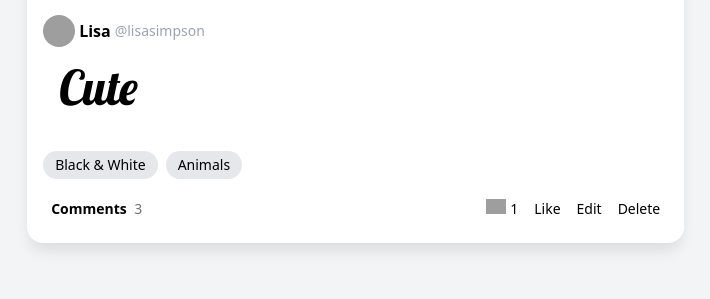
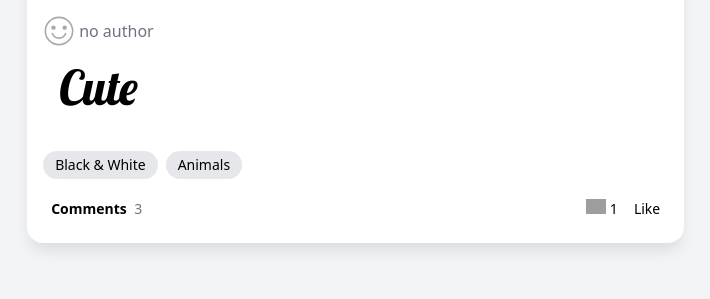
Before and after one commit to KavishkaAswaththa/Django_Awesome, a Django app: page /home in a window 1280 px wide. Shown: the part 4322-4621 px from the top of the page, without its empty margins (79-789 px from the left). Run offline with Django 5.2, Linux system fonts and the light colour scheme; data comes from the database, SQL or seed files in the repository; both versions use the stored data as it was after the commit; some libraries are stand-ins or nearby versions; grey boxes are pictures that could not be loaded.

Commit message:
User Profile Pages

```diff
--- a/a_core/settings.py
+++ b/a_core/settings.py
@@ -148,3 +148,5 @@ LOGIN_REDIRECT_URL = '/home'
 EMAIL_BACKEND = 'django.core.mail.backends.console.EmailBackend'
 ACCOUNT_AUTHENTICATION_METHOD = 'email'
 ACCOUNT_EMAIL_REQUIRED = True
+
+ACCOUNT_USERNAME_BLACKLIST = ['admin', 'accounts', 'profile','category','post']
--- a/a_core/urls.py
+++ b/a_core/urls.py
@@ -20,8 +20,9 @@ urlpatterns = [
     path('post/<pk>', post_page_view, name="post"),
     path('',welcome_view, name='welcome'),
     path('profile/',profile_view, name='profile'),
+    path('<username>/',profile_view, name='userprofile'),
     path('profile/edit/',profile_edit_view, name='profile-edit'),
-
+    path('profile/delete/',profile_delete_view, name='profile-delete'),
 
 
 ]
--- a/a_posts/models.py
+++ b/a_posts/models.py
@@ -1,4 +1,5 @@
 from django.db import models
+from django.contrib.auth.models import User
 import uuid
 
 
@@ -7,6 +8,7 @@ class Post(models.Model):
     artist = models.CharField(max_length=500, null=True)
     url = models.URLField(max_length=500, null=True)
     image = models.URLField(max_length=500)
+    author = models.ForeignKey(User, on_delete=models.SET_NULL, null=True, related_name='posts')
     body = models.TextField()
     tags = models.ManyToManyField('Tag')
     created = models.DateTimeField(auto_now_add=True)
--- a/a_posts/views.py
+++ b/a_posts/views.py
@@ -1,4 +1,5 @@
 from django.shortcuts import render,redirect, get_object_or_404
+from django.contrib.auth.decorators import login_required
 from .models import *
 from bs4 import BeautifulSoup
 import requests
@@ -30,7 +31,7 @@ def home_view (request, tag=None):
 
 
 
-
+@login_required
 def post_create_view(request):
     form = PostCreateForm()
 
@@ -54,14 +55,16 @@ def post_create_view(request):
             artist = find_artist[0].text.strip()
             post.artist = artist
 
+            post.author = request.user
             post.save()
             form.save_m2m()
             return redirect('home')
 
     return render(request, 'a_posts/post_create.html', {'form': form})
 
+@login_required
 def post_delete_view(request, pk):
-    post = get_object_or_404(Post, id=pk)
+    post = get_object_or_404(Post, id=pk, author=request.user )
 
     if request.method == "POST":
         post.delete()
@@ -71,8 +74,9 @@ def post_delete_view(request, pk):
     return render(request, 'a_posts/post_delete.html', {'post':post} )
 
 
+@login_required
 def post_edit_view(request, pk):
-    post = get_object_or_404(Post, id=pk)
+    post = get_object_or_404(Post, id=pk, author=request.user)
     form = PostEditForm(instance=post)
 
     if request.method == "POST":
--- a/a_users/models.py
+++ b/a_users/models.py
@@ -1,5 +1,6 @@
 from django.db import models
 from django.contrib.auth.models import User
+from django.templatetags.static import static
 
 class Profile(models.Model):
     user = models.OneToOneField(User, on_delete=models.CASCADE)
@@ -13,3 +14,19 @@ class Profile(models.Model):
 
     def __str__(self):
         return str(self.user)
+
+    @property
+    def avatar(self):
+        try:
+            avatar = self.image.url
+        except:
+            avatar = static('images/avatar_default.svg')
+        return avatar
+
+    @property
+    def name(self):
+        if self.realname:
+            name = self.realname
+        else:
+            name = self.user.username
+        return name
--- a/templates/a_posts/post.html
+++ b/templates/a_posts/post.html
@@ -1,3 +1,4 @@
+{% load static %}
         <article class="card">
             <div class="flex items-center justify-between px-4 h-14">
                 <h3 class="text-start leading-5 mr-1">{{post.title}}</h3>
@@ -7,11 +8,19 @@
                 <a href="{% url 'post' post.id %}"><img class="w-full" src="{{post.image}}"></a>
             </figure>
             <div class="p-4 pb-2">
-                <a class="flex items-center gap-1 mb-4" href="">
-                    <img class="w-8 h-8 object-cover rounded-full" src="https://img.icons8.com/small/96/A9A9A9/happy.png">
-                    <span class="font-bold hover:underline">Lisa</span>
-                    <span class="text-sm text-gray-400">@lisasimpson</span>
+                {% if post.author %}
+                <a class="flex items-center gap-1 mb-4" href="{% url 'userprofile' post.author.username %}">
+                    <img class="w-8 h-8 object-cover rounded-full" src="{{post.author.profile.avatar}}">
+                    <span class="font-bold hover:underline">{{post.author.profile.name}}</span>
+                    <span class="text-sm text-gray-400">@{{post.author.username}}</span>
                 </a>
+                {% else %}
+                <div class="flex items-center gap-1 mb-4">
+                    <img class="w-8 h-8 object-cover rounded-full" src="{% static 'images/avatar_default.svg' %}">
+                    <span class=" text-gray-500">no author</span>
+                </div>
+                {% endif %}
+
                 <p class="text-5xl mb-10 px-4 font1">{{post.body}}</p>
                 <div class="flex items-center gap-2 text-sm mb-5 flex-wrap">
                     {% for tag in post.tags.all %}
@@ -29,8 +38,10 @@
                             1
                         </div>
                         <a href="">Like</a>
+                        {% if user.is_authenticated and user == post.author %}
                         <a href="{% url 'post-edit' post.id %}">Edit</a>
                         <a href="{% url 'post-delete' post.id %}">Delete</a>
+                        {% endif %}
                     </div>
                 </div>
             </div>
--- a/templates/a_users/profile_edit.html
+++ b/templates/a_users/profile_edit.html
@@ -4,9 +4,9 @@
 
 <h1 class="mb-2">Edit Profile</h1>
 <div class="text-center flex flex-col items-center">
-    <img id="avatar" class="w-36 h-36 rounded-full object-cover mb-4" src="{{user.profile.image.url}}" />
+    <img id="avatar" class="w-36 h-36 rounded-full object-cover mb-4" src="{{user.profile.avatar}}" />
     <div class="text-center max-w-md">
-        <h1 id="realname">{{user.profile.realname}}</h1>
+        <h1 id="realname">{{user.profile.name}}</h1>
         <div class="text-gray-400 mb-2 -mt-3">@{{user.username}}</div>
     </div>
 </div>
@@ -16,7 +16,7 @@
     <button type="submit" >Submit</button>
     <a class="button secondaryAction ml-1" href="">Cancel</a>
 </form>
-<a class="mt-12 hover:underline text-gray-500" href="">Delete Profile</a>
+<a class="mt-12 hover:underline text-gray-500" href="{% url 'profile-delete' %}">Delete Profile</a>
 
 
 <script>
--- a/templates/includes/header.html
+++ b/templates/includes/header.html
@@ -24,8 +24,8 @@
                 <li><a href="{% url 'post-create' %}">Create Post</a></li>
                 <li x-data="{ dropdownOpen: false }" class="relative">
                     <a @click="dropdownOpen = !dropdownOpen" @click.away="dropdownOpen = false" class="cursor-pointer select-none">
-                        <img class="h-8 w-8 rounded-full object-cover" src="{{ user.profile.image.url }}"/>
-                        {{user.username}}
+                        <img class="h-8 w-8 rounded-full object-cover" src="{{ user.profile.avatar }}"/>
+                        {{user.profile.name}}
                         <img x-bind:class="dropdownOpen && 'rotate-180 duration-300'" class="w-4" src="https://img.icons8.com/small/32/777777/expand-arrow.png"/>
                     </a>
                     <div x-show="dropdownOpen" x-cloak class="absolute right-0 bg-white text-black shadow rounded-lg w-40 p-2 z-20"
```
Also changed, not shown: a_users/views.py (+27 -3 lines), templates/a_users/profile.html (+12 -4 lines), templates/a_users/profile_delete.html (added, +14 -0 lines), a_posts/migrations/0006_post_author.py (added), db.sqlite3, media/avatars/WhatsApp_Image_2025-01-10_at_18.51.58_e5ff77a4.jpg (added).
